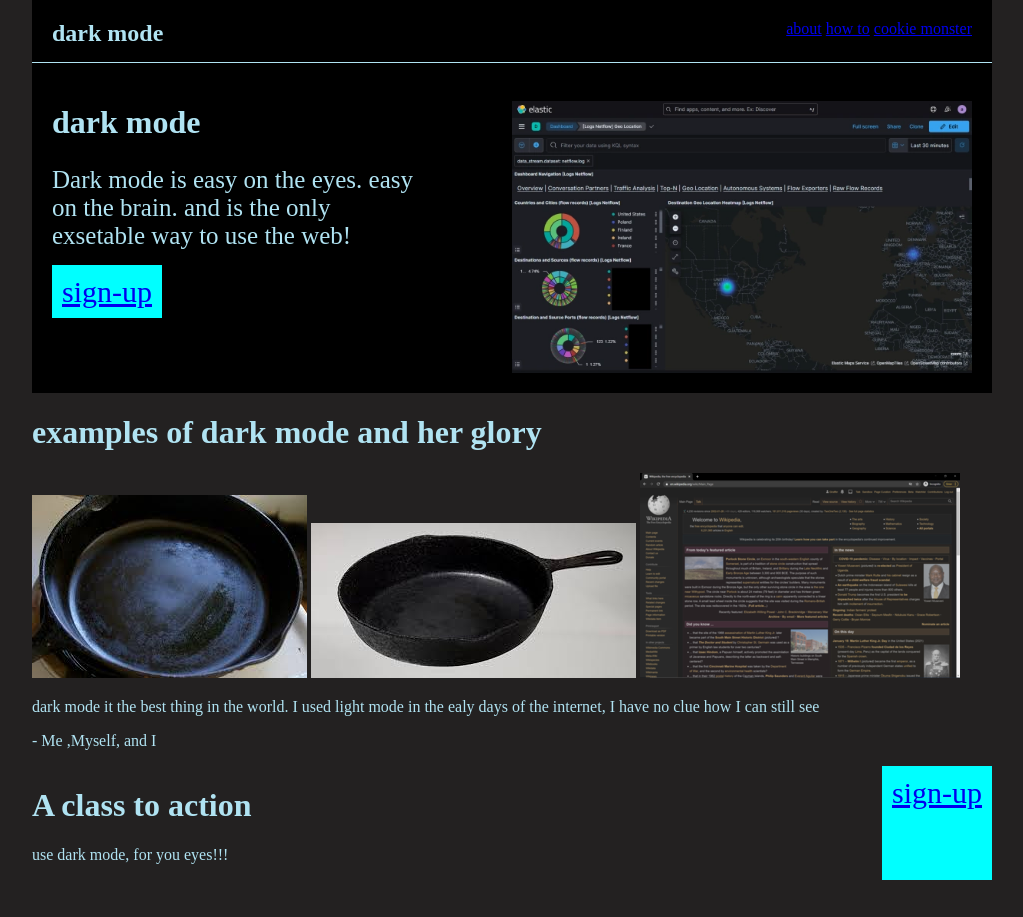
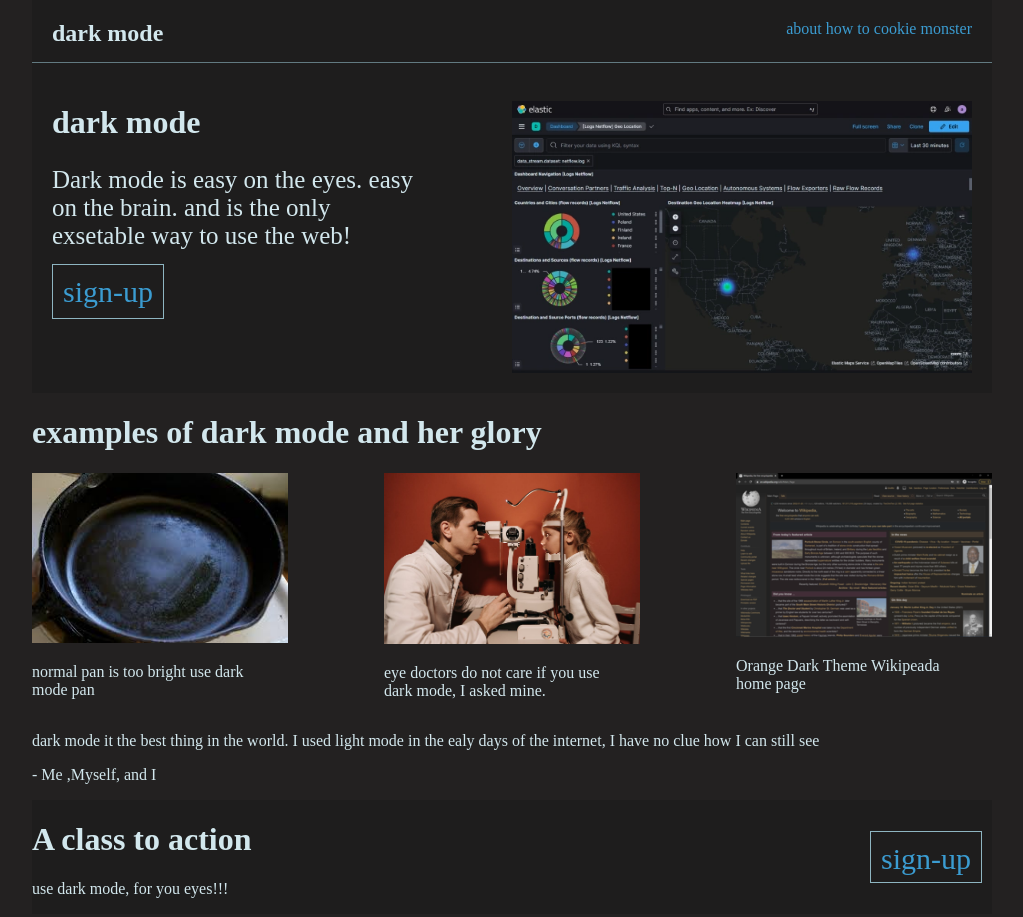
Before and after one commit to AGOODFROG/landing-page-, a plain HTML site: page index.html in a window 1280 px wide. Shown: the top 917 px of the page, without its empty margins (128-1151 px from the left). Drawn offline with Linux system fonts and the light colour scheme.

Commit message:
added eye doc pic styled links and added captions
one of two cast irons replased wiht eye doctor did the CSS links
and the botton links. and made and found a color scheem I like.

```diff
--- a/index.html
+++ b/index.html
@@ -4,7 +4,7 @@
     <link rel="stylesheet" href="style.css">
     <meta charset="UTF-8">
     <meta name="viewport" content="width=device-width, initial-scale=1.0">
-    <title>Document</title>
+    <title>Dark Mode!</title>
 </head>
 <body>
     <div class="narow">
@@ -12,8 +12,9 @@
             <h2>dark mode</h2>
             <div class = "links">
                 <a class = "header-link" href="#">about</a>
-                <a class = "header-link" href="#"> how to</a>
-                <a class = "header-link" href="#"> cookie monster</a>
+                <a class = "header-link" href="##"> how to</a>
+                <a class = "header-link" href="###"> cookie monster</a>
+
             </div>
 
 
@@ -31,11 +32,21 @@
         </div>
         <div class="info">
             <h1>examples of dark mode and her glory</h1>
-
-            <img src="images.jpeg" alt="normal pan is too bright use dark mode pan">
-            <img src="download.jpeg" alt = "cast iron dark mode">
-            <img src="320px-Orange_Dark_Theme.png" alt = "Orange Dark Theme Wikipeada home page">
+           <div class = "info-photos">
+                <div class="photo-and-captions">
+                    <img src="images.jpeg" alt="normal pan is too bright use dark mode pan">
+                    <p>normal pan is too bright use dark mode pan</p>
+                </div>
+                <div class="photo-and-captions">
+                    <img src="eye-doc.jpeg"  alt = "eye doctors do not care if you use dark mode, I asked mine.">
+                    <p>eye doctors do not care if you use dark mode, I asked mine.</p>
+                </div>
+                <div class="photo-and-captions">
+                    <img src="320px-Orange_Dark_Theme.png" alt = "Orange Dark Theme Wikipeada home page">
+                    <p>Orange Dark Theme Wikipeada home page</p>
+                </div>
         </div>
+           </div>
         <div class="quote">
             <p> dark mode it the best thing in the world. I used light mode in the ealy days of the internet, I have no clue
                 how I can still see
--- a/style.css
+++ b/style.css
@@ -1,8 +1,35 @@
+/* link styling */
+a:link{
+    color: rgb(59, 156, 209);
+    text-decoration: none;
+}
+a:visited{
+    color: rgb(184, 125, 238);
+}
+a:hover{
+    text-decoration: underline;
+
+}
+/* sign up links*/
+.sign-up:link{
+    border: 1px solid rgba(176, 227, 242, 0.768);
+}
+.sign-up:visited{
+    color: rgb(184, 125, 238);
+}
+.sign-up:hover{
+    text-decoration: none;
+    background-color: rgba(202, 233, 243, 0.906);
+    color: rgb(24, 27, 210) ;
+}
+
+
+
 html{
     width: 75%;
     margin: auto;
     background-color: rgb(35, 33, 33);
-    color:rgb(176, 227, 242);
+    color:rgba(223, 245, 252, 0.932);
 
 }
 body{
@@ -11,16 +38,18 @@ body{
     margin:0;
 }
 
+
 .sub-header,.header{
-    background-color: rgb(0, 0, 0);
-    padding: 20px
+    background-color: rgba(20, 19, 19, 0.312);
+    padding: 20px;
+    font-family: hero;
 }
 .header{
     display: flex;
     justify-content: space-between;
     padding-top: 20px;
     padding-bottom: 15px;
-    border-bottom: 1px solid rgb(176, 227, 242);
+    border-bottom: 1px solid rgba(176, 227, 242, 0.466);
 
 
 }
@@ -40,25 +69,38 @@ body{
 .text > p{
     font-size: 25px;
 }
+.info-photos{
+    display: flex;
+    justify-content: space-between;
+}
+.photo-and-captions > img{
+    width: 20vw;
+}
+.photo-and-captions > p{
+    width: 17vw;
+}
+
 .sign-up{
     font-size: 30px;
     padding:10px;
-    background-color: aqua;
+    height: 30px;
+    align-self: center;
+    margin-right: 10px;
 }
 .sign-up-banner{
     display: flex;
     justify-content: space-between;
+
+}
+.sign-up-banner,footer{
+    background-color:  rgba(20, 19, 19, 0.312);
 }
 footer{
     margin: 50px 0px 0px 0px;
     width: 100%;
-    background-color: aqua;
     display: block;
     align-self: flex-end;
     text-align: center;
-
-
-
 }
 
 
```
Also changed, not shown: eye-doc.jpeg (added), 1 other file.
